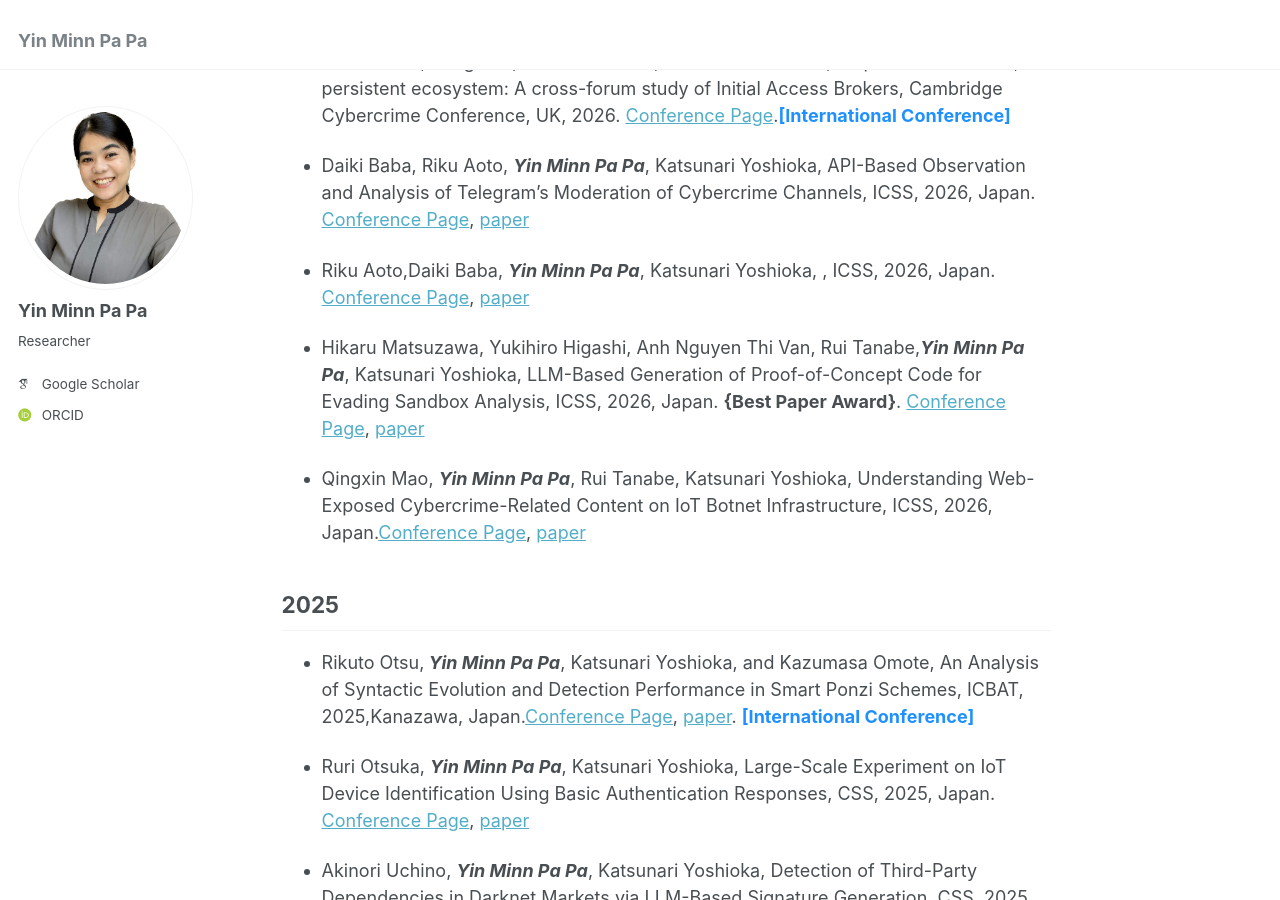
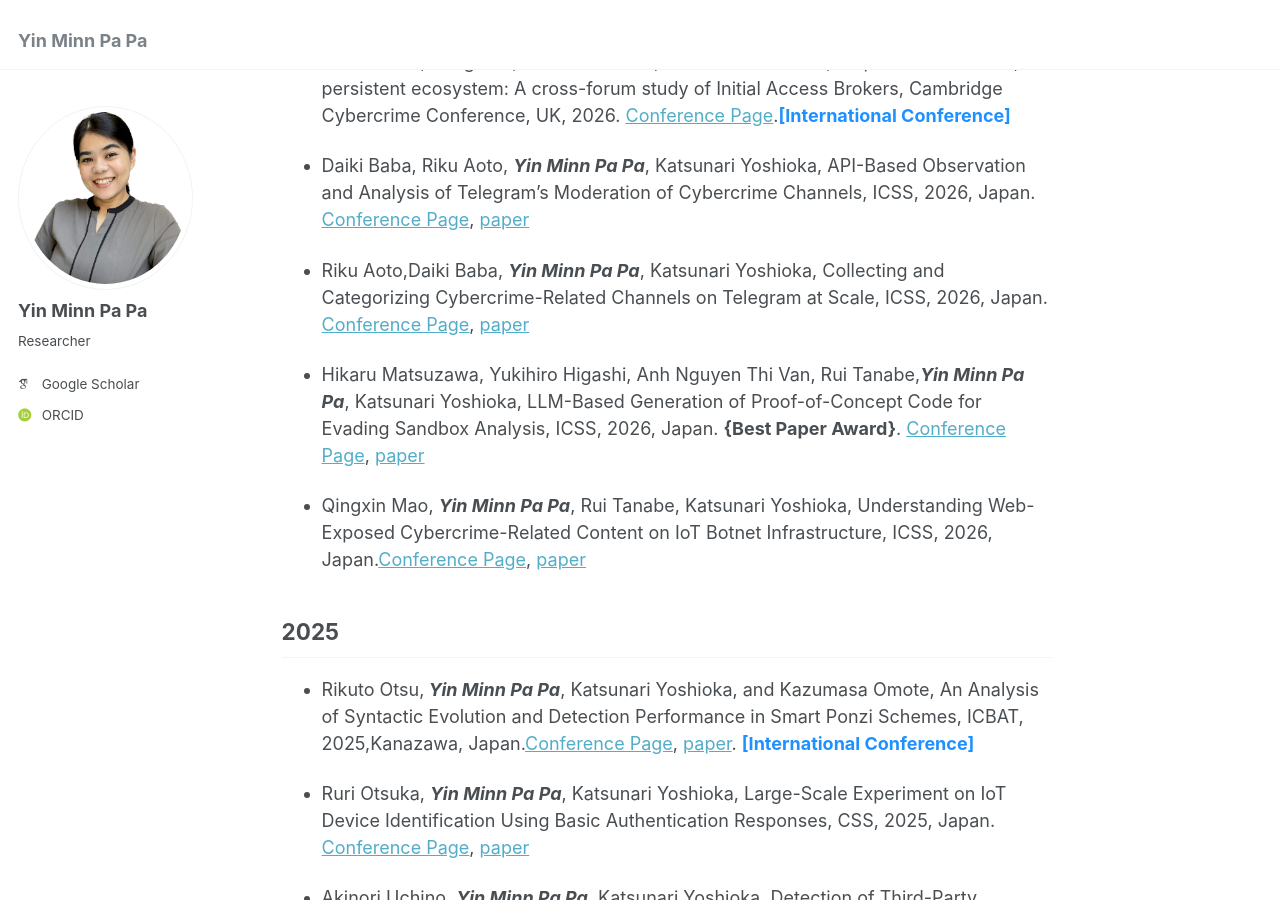
Before and after one commit to ymppjp/ymppjp.github.io, a Jekyll site: the page built from _pages/publications.md, in a window 1280 px wide and 900 px high, scrolled down 307 px. Built offline with Jekyll 4.4.1, drawn with Linux system fonts in a browser that asks for light colours; some web fonts are replaced.

Commit message:
Update publications.md

```diff
--- a/_pages/publications.md
+++ b/_pages/publications.md
@@ -17,7 +17,8 @@ redirect_from:
 Cybercrime Channels, ICSS, 2026, Japan. [Conference Page](https://ken.ieice.org/ken/program/index.php tgs_regid=c6495934c1b85b0d3c6a946345840f1069ebe39bb64b3ce492a3ee87dd6e04c2&tgid=IEICE-ICSS), [paper](https://ymppjp.github.io/files/ICSS2026_baba.pdf)
 
 
-* Riku Aoto,Daiki Baba, <strong><strong><em>Yin Minn Pa Pa</em></strong></strong>, Katsunari Yoshioka, , ICSS, 2026, Japan. [Conference Page](https://ken.ieice.org/ken/program/index.php tgs_regid=c6495934c1b85b0d3c6a946345840f1069ebe39bb64b3ce492a3ee87dd6e04c2&tgid=IEICE-ICSS), [paper](https://ymppjp.github.io/files/ICSS2026_aoto.pdf)
+* Riku Aoto,Daiki Baba, <strong><strong><em>Yin Minn Pa Pa</em></strong></strong>, Katsunari Yoshioka, Collecting and Categorizing Cybercrime-Related
+Channels on Telegram at Scale, ICSS, 2026, Japan. [Conference Page](https://ken.ieice.org/ken/program/index.php tgs_regid=c6495934c1b85b0d3c6a946345840f1069ebe39bb64b3ce492a3ee87dd6e04c2&tgid=IEICE-ICSS), [paper](https://ymppjp.github.io/files/ICSS2026_aoto.pdf)
 
 * Hikaru Matsuzawa, Yukihiro Higashi, Anh Nguyen Thi Van, Rui Tanabe,<strong><strong><em>Yin Minn Pa Pa</em></strong></strong>, Katsunari Yoshioka, LLM-Based Generation of Proof-of-Concept Code for Evading Sandbox Analysis, ICSS, 2026, Japan. **{Best Paper Award}**. [Conference Page](https://ken.ieice.org/ken/program/index.php tgs_regid=c6495934c1b85b0d3c6a946345840f1069ebe39bb64b3ce492a3ee87dd6e04c2&tgid=IEICE-ICSS), [paper](https://ymppjp.github.io/files/ICSS_Evasive_Malware.pdf)
 
```
